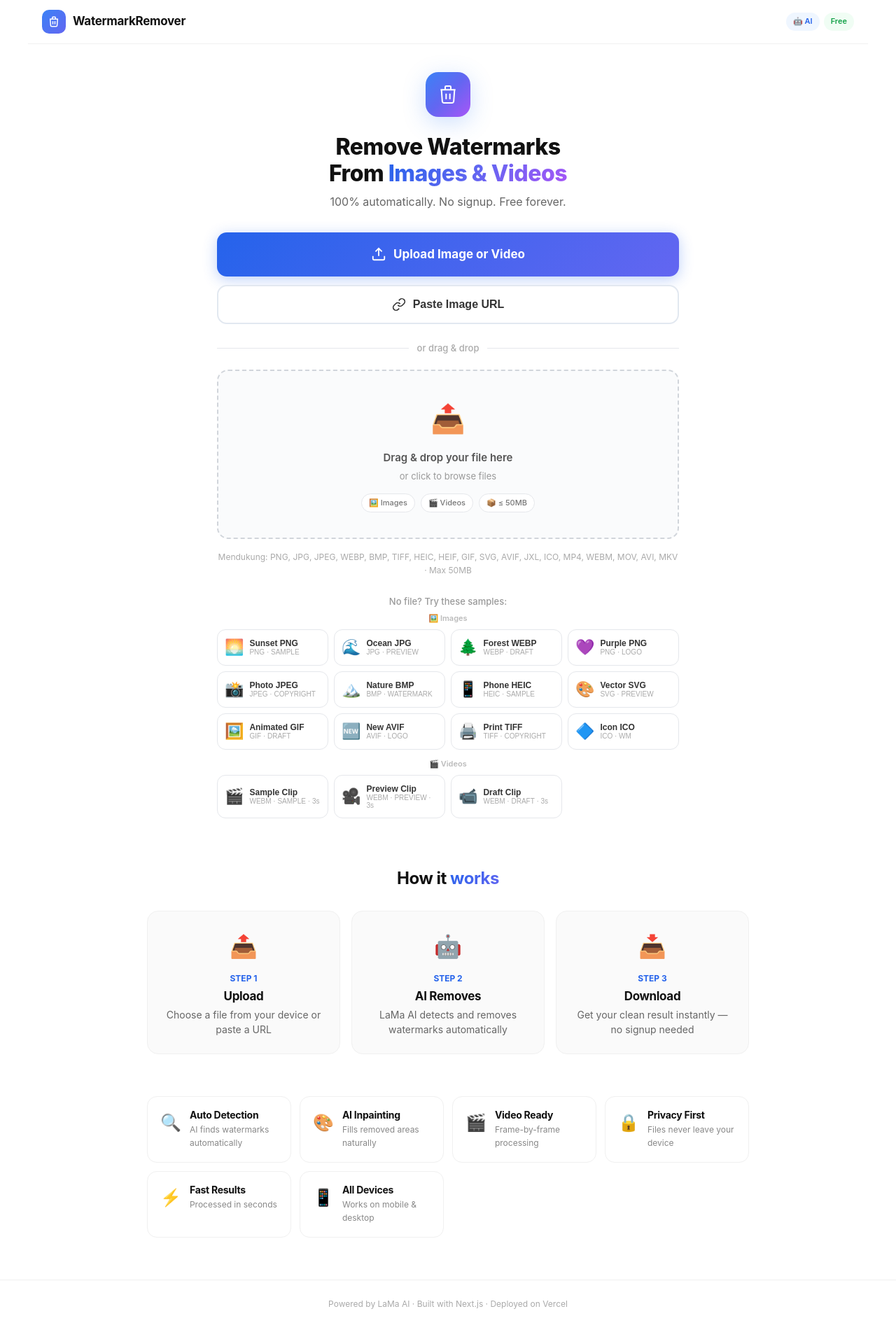
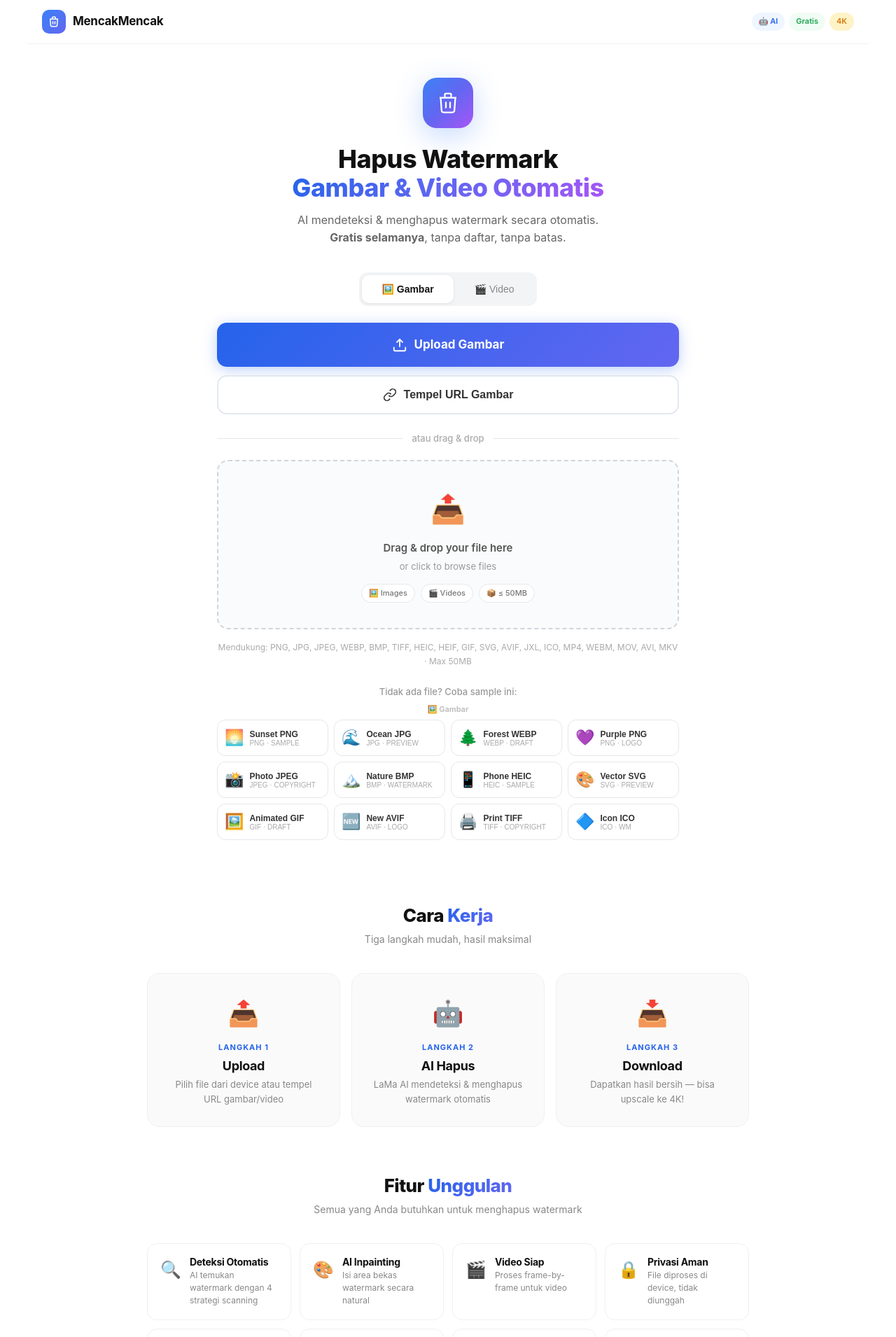
Before and after one commit to bangke1212/Mencak-Mencak, a Next.js app: page / in a window 1280 px wide. Shown: the top 1910 px of the page at 70% size. Built offline with nearby package versions, Linux system fonts and the light colour scheme.

Commit message:
refactor: public-ready homepage - mobile tabs, bahasa ID, about section, 9 features, enriched SEO & footer

```diff
--- a/src/app/layout.tsx
+++ b/src/app/layout.tsx
@@ -2,14 +2,26 @@
 import './globals.css';
 
 export const metadata: Metadata = {
-  title: 'Watermark Remover - AI-Powered Image & Video Watermark Removal',
+  title: 'Mencak-Mencak - Hapus Watermark Gambar & Video Gratis | AI Otomatis',
   description:
-    'Remove watermarks from images and videos automatically using AI. Supports all image and video formats, up to 50MB. Free, fast, and no sign-up required.',
-  keywords: 'watermark remover, remove watermark, AI inpainting, video watermark removal, image watermark remover, free watermark remover',
+    'Hapus watermark dari gambar dan video secara otomatis pakai AI. Gratis selamanya, tanpa daftar. Support PNG, JPG, WEBP, HEIC, MP4 dan 20+ format. Upscale hingga 4K.',
+  keywords: 'hapus watermark, remove watermark, AI watermark remover, hapus watermark gratis, free watermark remover, AI inpainting, upscale 4K, menghilangkan watermark',
+  metadataBase: new URL('https://mencak-mencak.vercel.app'),
   openGraph: {
-    title: 'Watermark Remover - AI-Powered Image & Video Watermark Removal',
-    description: 'Remove watermarks from images and videos automatically using AI.',
+    title: 'Mencak-Mencak - Hapus Watermark Gambar & Video Gratis',
+    description: 'Hapus watermark otomatis dengan AI. Gratis, tanpa daftar, tanpa batas.',
     type: 'website',
+    locale: 'id_ID',
+    siteName: 'Mencak-Mencak',
+  },
+  twitter: {
+    card: 'summary_large_image',
+    title: 'Mencak-Mencak - Hapus Watermark Otomatis',
+    description: 'Hapus watermark gambar & video gratis pakai AI.',
+  },
+  robots: 'index, follow',
+  alternates: {
+    canonical: 'https://mencak-mencak.vercel.app',
   },
 };
 
@@ -19,8 +31,8 @@
   children: React.ReactNode;
 }) {
   return (
-    <html lang="en">
-      <body className="min-h-screen bg-gradient-to-br from-gray-50 to-gray-100 antialiased">
+    <html lang="id">
+      <body className="min-h-screen antialiased" style={{background:'#fafbfc',fontFamily:"-apple-system,BlinkMacSystemFont,'Segoe UI',Roboto,sans-serif"}}>
         {children}
       </body>
     </html>
--- a/src/app/page.tsx
+++ b/src/app/page.tsx
@@ -16,12 +16,12 @@
   const [processedFile, setProcessedFile] = useState<ProcessedFile | null>(null);
   const [showURLImport, setShowURLImport] = useState(false);
   const [mounted, setMounted] = useState(false);
+  const [activeSampleTab, setActiveSampleTab] = useState<'images' | 'videos'>('images');
 
   useEffect(() => { setMounted(true); }, []);
 
   const handleFileSelect = useCallback((f: File, type: FileType) => {
     try {
-      // Validasi ulang
       if (!f || f.size === 0) {
         alert('File kosong atau tidak valid.');
         return;
@@ -56,10 +56,10 @@
     setProcessedFile(null);
   }, [processedFile]);
 
+  // ===== PROCESSOR VIEW =====
   if (file && fileType && processedFile) {
     return (
       <div style={{minHeight:'100vh',background:'#fafbfc'}}>
-        {/* Premium Header */}
         <header style={{
           position:'sticky',top:0,zIndex:50,
           background:'rgba(255,255,255,0.95)',backdropFilter:'blur(16px)',
@@ -72,28 +72,17 @@
             color:'#555',fontSize:14,fontWeight:600,
             border:'none',background:'#f3f4f6',
             borderRadius:10,padding:'8px 16px',cursor:'pointer',
-          }}>
-            ← Kembali
-          </button>
+          }}>← Kembali</button>
           <div style={{display:'flex',alignItems:'center',gap:10}}>
             <div style={{
               width:32,height:32,
               background:'linear-gradient(135deg,#3b82f6,#6366f1)',
-              borderRadius:10,
-              display:'flex',alignItems:'center',justifyContent:'center',
+              borderRadius:10,display:'flex',alignItems:'center',justifyContent:'center',
             }}>
               <svg width="16" height="16" viewBox="0 0 24 24" fill="none" stroke="white" strokeWidth="2"><path d="M19 7l-.867 12.142A2 2 0 0116.138 21H7.862a2 2 0 01-1.995-1.858L5 7m5 4v6m4-6v6m1-10V4a1 1 0 00-1-1h-4a1 1 0 00-1 1v3M4 7h16"/></svg>
             </div>
-            <span style={{
-              fontWeight:700,fontSize:16,color:'#111',
-              maxWidth:200,overflow:'hidden',textOverflow:'ellipsis',whiteSpace:'nowrap',
-            }}>{file.name}</span>
-            <span style={{
-              fontSize:11,fontWeight:600,
-              padding:'4px 10px',borderRadius:99,
-              background:fileType==='image'?'#eff6ff':'#fef3c7',
-              color:fileType==='image'?'#2563eb':'#d97706',
-            }}>
+            <span style={{fontWeight:700,fontSize:16,color:'#111',maxWidth:200,overflow:'hidden',textOverflow:'ellipsis',whiteSpace:'nowrap'}}>{file.name}</span>
+            <span style={{fontSize:11,fontWeight:600,padding:'4px 10px',borderRadius:99,background:fileType==='image'?'#eff6ff':'#fef3c7',color:fileType==='image'?'#2563eb':'#d97706'}}>
               {fileType==='image'?'🖼️ Gambar':'🎬 Video'}
             </span>
           </div>
@@ -107,6 +96,7 @@
     );
   }
 
+  // ===== HOME VIEW =====
   return (
     <>
     <CanvasPolyfill />
@@ -117,32 +107,55 @@
           <div style={{width:34,height:34,background:'linear-gradient(135deg,#3b82f6,#6366f1)',borderRadius:10,display:'flex',alignItems:'center',justifyContent:'center'}}>
             <svg width="18" height="18" viewBox="0 0 24 24" fill="none" stroke="white" strokeWidth="2"><path d="M19 7l-.867 12.142A2 2 0 0116.138 21H7.862a2 2 0 01-1.995-1.858L5 7m5 4v6m4-6v6m1-10V4a1 1 0 00-1-1h-4a1 1 0 00-1 1v3M4 7h16"/></svg>
           </div>
-          <span style={{fontWeight:700,fontSize:17,letterSpacing:'-0.3px'}}>WatermarkRemover</span>
+          <span style={{fontWeight:700,fontSize:17,letterSpacing:'-0.3px'}}>MencakMencak</span>
         </div>
         <div style={{display:'flex',gap:6}}>
           <span style={{fontSize:11,fontWeight:600,padding:'4px 10px',borderRadius:99,background:'#eff6ff',color:'#2563eb'}}>🤖 AI</span>
-          <span style={{fontSize:11,fontWeight:600,padding:'4px 10px',borderRadius:99,background:'#f0fdf4',color:'#16a34a'}}>Free</span>
+          <span style={{fontSize:11,fontWeight:600,padding:'4px 10px',borderRadius:99,background:'#f0fdf4',color:'#16a34a'}}>Gratis</span>
+          <span style={{fontSize:11,fontWeight:600,padding:'4px 10px',borderRadius:99,background:'#fef3c7',color:'#d97706'}}>4K</span>
         </div>
       </header>
 
       {/* ===== HERO ===== */}
-      <div style={{maxWidth:700,margin:'0 auto',padding:'40px 20px 32px',textAlign:'center'}}>
-        <div style={{width:64,height:64,margin:'0 auto 24px',background:'linear-gradient(135deg,#3b82f6,#6366f1,#a855f7)',borderRadius:18,display:'flex',alignItems:'center',justifyContent:'center',boxShadow:'0 8px 32px rgba(59,130,246,0.25)'}}>
-          <svg width="32" height="32" viewBox="0 0 24 24" fill="none" stroke="white" strokeWidth="1.5"><path d="M19 7l-.867 12.142A2 2 0 0116.138 21H7.862a2 2 0 01-1.995-1.858L5 7m5 4v6m4-6v6m1-10V4a1 1 0 00-1-1h-4a1 1 0 00-1 1v3M4 7h16"/></svg>
+      <div style={{maxWidth:700,margin:'0 auto',padding:'48px 20px 32px',textAlign:'center'}}>
+        <div style={{width:72,height:72,margin:'0 auto 24px',background:'linear-gradient(135deg,#3b82f6,#6366f1,#a855f7)',borderRadius:20,display:'flex',alignItems:'center',justifyContent:'center',boxShadow:'0 10px 40px rgba(59,130,246,0.3)'}}>
+          <svg width="36" height="36" viewBox="0 0 24 24" fill="none" stroke="white" strokeWidth="1.5"><path d="M19 7l-.867 12.142A2 2 0 0116.138 21H7.862a2 2 0 01-1.995-1.858L5 7m5 4v6m4-6v6m1-10V4a1 1 0 00-1-1h-4a1 1 0 00-1 1v3M4 7h16"/></svg>
         </div>
 
-        <h1 style={{fontSize:32,fontWeight:800,lineHeight:1.2,letterSpacing:'-0.5px',margin:'0 0 8px'}}>
-          Remove Watermarks<br/>From <span style={{background:'linear-gradient(135deg,#2563eb,#6366f1,#a855f7)',WebkitBackgroundClip:'text',WebkitTextFillColor:'transparent'}}>Images & Videos</span>
+        <h1 style={{fontSize:36,fontWeight:800,lineHeight:1.15,letterSpacing:'-0.5px',margin:'0 0 12px'}}>
+          Hapus Watermark<br/>
+          <span style={{background:'linear-gradient(135deg,#2563eb,#6366f1,#a855f7)',WebkitBackgroundClip:'text',WebkitTextFillColor:'transparent'}}>
+            Gambar & Video Otomatis
+          </span>
         </h1>
-        <p style={{fontSize:16,color:'#666',margin:'0 0 32px',lineHeight:1.5}}>
-          100% automatically. No signup. Free forever.
+        <p style={{fontSize:16,color:'#666',margin:'0 0 36px',lineHeight:1.6}}>
+          AI mendeteksi & menghapus watermark secara otomatis.<br/>
+          <strong>Gratis selamanya</strong>, tanpa daftar, tanpa batas.
         </p>
+
+        {/* ===== TABS: Gambar | Video ===== */}
+        <div style={{display:'flex',justifyContent:'center',marginBottom:24}}>
+          <div style={{display:'flex',background:'#f3f4f6',borderRadius:12,padding:4,gap:2}}>
+            {[
+              {key:'images',label:'🖼️ Gambar'},
+              {key:'videos',label:'🎬 Video'},
+            ].map(tab => (
+              <button key={tab.key} onClick={() => setActiveSampleTab(tab.key as any)} style={{
+                padding:'12px 28px',borderRadius:10,border:'none',
+                background:activeSampleTab===tab.key?'#fff':'transparent',
+                color:activeSampleTab===tab.key?'#111':'#888',
+                fontWeight:activeSampleTab===tab.key?700:500,fontSize:14,
+                cursor:'pointer',boxShadow:activeSampleTab===tab.key?'0 1px 4px rgba(0,0,0,0.08)':'none',
+                transition:'all 0.2s',
+              }}>{tab.label}</button>
+            ))}
+          </div>
+        </div>
 
         {/* ===== ACTION BUTTONS ===== */}
         <div style={{display:'flex',flexDirection:'column',gap:12,marginBottom:24}}>
-          {/* Upload Button */}
           <label style={{display:'block',cursor:'pointer'}}>
-            <input type="file" style={{display:'none'}} accept="image/*,video/*"
+            <input type="file" style={{display:'none'}} accept={activeSampleTab==='images'?'image/*':'video/*'}
               onChange={(e) => {
                 const f = e.target.files?.[0]; if (!f) return;
                 const type = f.type.startsWith('image/') ? 'image' : f.type.startsWith('video/') ? 'video' : null;
@@ -156,35 +169,31 @@
               fontSize:17,fontWeight:700,cursor:'pointer',
               display:'flex',alignItems:'center',justifyContent:'center',gap:10,
               boxShadow:'0 4px 20px rgba(37,99,235,0.3)',
-              transition:'all 0.2s',
             }}>
               <svg width="22" height="22" viewBox="0 0 24 24" fill="none" stroke="currentColor" strokeWidth="2"><path d="M21 15v4a2 2 0 01-2 2H5a2 2 0 01-2-2v-4M17 8l-5-5-5 5M12 3v12"/></svg>
-              Upload Image or Video
+              {activeSampleTab==='images'?'Upload Gambar':'Upload Video'}
             </div>
           </label>
 
-          {/* URL Button */}
           <button onClick={() => setShowURLImport(true)} style={{
             width:'100%',padding:'16px 24px',
             background:'#fff',color:'#333',
             border:'2px solid #e2e8f0',borderRadius:14,
             fontSize:16,fontWeight:600,cursor:'pointer',
             display:'flex',alignItems:'center',justifyContent:'center',gap:10,
-            transition:'all 0.2s',
           }}>
             <svg width="20" height="20" viewBox="0 0 24 24" fill="none" stroke="currentColor" strokeWidth="2"><path d="M10 13a5 5 0 007.54.54l3-3a5 5 0 00-7.07-7.07l-1.72 1.71M14 11a5 5 0 00-7.54-.54l-3 3a5 5 0 007.07 7.07l1.71-1.71"/></svg>
-            Paste Image URL
+            Tempel URL Gambar
           </button>
         </div>
 
-        {/* Divider */}
+        {/* Divider + Dropzone */}
         <div style={{display:'flex',alignItems:'center',gap:12,color:'#aaa',fontSize:13,fontWeight:500,marginBottom:20}}>
           <div style={{flex:1,height:1,background:'#e5e7eb'}} />
-          <span>or drag & drop</span>
+          <span>atau drag & drop</span>
           <div style={{flex:1,height:1,background:'#e5e7eb'}} />
         </div>
 
-        {/* Drop Zone */}
         <FileUploader onFileSelect={handleFileSelect} />
 
         {/* Format info */}
@@ -193,56 +202,91 @@
         </p>
 
         {/* Sample Files */}
-        <SampleFiles onSelect={handleFileSelect} />
+        <SampleFiles onSelect={handleFileSelect} activeTab={activeSampleTab} />
       </div>
 
-      {/* ===== 3 STEPS ===== */}
-      <div style={{maxWidth:900,margin:'0 auto',padding:'40px 20px'}}>
-        <h2 style={{textAlign:'center',fontSize:24,fontWeight:700,marginBottom:32}}>
-          How it <span style={{background:'linear-gradient(135deg,#2563eb,#6366f1)',WebkitBackgroundClip:'text',WebkitTextFillColor:'transparent'}}>works</span>
+      {/* ===== HOW IT WORKS ===== */}
+      <div style={{maxWidth:900,margin:'0 auto',padding:'48px 20px'}}>
+        <h2 style={{textAlign:'center',fontSize:26,fontWeight:800,marginBottom:8}}>
+          Cara <span style={{background:'linear-gradient(135deg,#2563eb,#6366f1)',WebkitBackgroundClip:'text',WebkitTextFillColor:'transparent'}}>Kerja</span>
         </h2>
+        <p style={{textAlign:'center',fontSize:14,color:'#888',marginBottom:36}}>Tiga langkah mudah, hasil maksimal</p>
 
         <div style={{display:'grid',gridTemplateColumns:'repeat(auto-fit,minmax(220px,1fr))',gap:16}}>
           {[
-            {num:'1',icon:'📤',title:'Upload',desc:'Choose a file from your device or paste a URL'},
-            {num:'2',icon:'🤖',title:'AI Removes',desc:'LaMa AI detects and removes watermarks automatically'},
-            {num:'3',icon:'📥',title:'Download',desc:'Get your clean result instantly — no signup needed'},
+            {num:'1',icon:'📤',title:'Upload',desc:'Pilih file dari device atau tempel URL gambar/video'},
+            {num:'2',icon:'🤖',title:'AI Hapus',desc:'LaMa AI mendeteksi & menghapus watermark otomatis'},
+            {num:'3',icon:'📥',title:'Download',desc:'Dapatkan hasil bersih — bisa upscale ke 4K!'},
           ].map((s) => (
-            <div key={s.num} style={{padding:24,borderRadius:16,border:'1px solid #f0f0f0',background:'#fafafa',textAlign:'center'}}>
-              <div style={{fontSize:32,marginBottom:10}}>{s.icon}</div>
-              <div style={{fontSize:12,fontWeight:700,color:'#2563eb',marginBottom:6}}>STEP {s.num}</div>
-              <h3 style={{fontSize:17,fontWeight:700,marginBottom:6}}>{s.title}</h3>
-              <p style={{fontSize:14,color:'#666',lineHeight:1.5}}>{s.desc}</p>
+            <div key={s.num} style={{padding:28,borderRadius:18,border:'1px solid #f0f0f0',background:'#fafafa',textAlign:'center'}}>
+              <div style={{fontSize:36,marginBottom:12}}>{s.icon}</div>
+              <div style={{fontSize:11,fontWeight:700,color:'#2563eb',marginBottom:6,textTransform:'uppercase',letterSpacing:1}}>Langkah {s.num}</div>
+              <h3 style={{fontSize:18,fontWeight:700,marginBottom:6}}>{s.title}</h3>
+              <p style={{fontSize:13,color:'#888',lineHeight:1.6}}>{s.desc}</p>
             </div>
           ))}
         </div>
       </div>
 
       {/* ===== FEATURES ===== */}
-      <div style={{maxWidth:900,margin:'0 auto',padding:'20px 20px 60px'}}>
+      <div style={{maxWidth:900,margin:'0 auto',padding:'20px 20px 40px'}}>
+        <h2 style={{textAlign:'center',fontSize:26,fontWeight:800,marginBottom:8}}>
+          Fitur <span style={{background:'linear-gradient(135deg,#2563eb,#6366f1)',WebkitBackgroundClip:'text',WebkitTextFillColor:'transparent'}}>Unggulan</span>
+        </h2>
+        <p style={{textAlign:'center',fontSize:14,color:'#888',marginBottom:36}}>Semua yang Anda butuhkan untuk menghapus watermark</p>
+
         <div style={{display:'grid',gridTemplateColumns:'repeat(auto-fit,minmax(200px,1fr))',gap:12}}>
           {[
-            {icon:'🔍',title:'Auto Detection',desc:'AI finds watermarks automatically'},
-            {icon:'🎨',title:'AI Inpainting',desc:'Fills removed areas naturally'},
-            {icon:'🎬',title:'Video Ready',desc:'Frame-by-frame processing'},
-            {icon:'🔒',title:'Privacy First',desc:'Files never leave your device'},
-            {icon:'⚡',title:'Fast Results',desc:'Processed in seconds'},
-            {icon:'📱',title:'All Devices',desc:'Works on mobile & desktop'},
+            {icon:'🔍',title:'Deteksi Otomatis',desc:'AI temukan watermark dengan 4 strategi scanning'},
+            {icon:'🎨',title:'AI Inpainting',desc:'Isi area bekas watermark secara natural'},
+            {icon:'🎬',title:'Video Siap',desc:'Proses frame-by-frame untuk video'},
+            {icon:'🔒',title:'Privasi Aman',desc:'File diproses di device, tidak diunggah'},
+            {icon:'⚡',title:'Hasil Cepat',desc:'Proses dalam hitungan detik'},
+            {icon:'📱',title:'Semua Device',desc:'Responsif di HP, tablet & desktop'},
+            {icon:'🆙',title:'Upscale 4K',desc:'Tingkatkan resolusi hingga 4×'},
+            {icon:'🔄',title:'Multi Format',desc:'20+ format gambar & video'},
+            {icon:'🎯',title:'Seleksi Manual',desc:'Pilih area watermark sendiri jika perlu'},
           ].map((f) => (
             <div key={f.title} style={{padding:18,borderRadius:14,border:'1px solid #f0f0f0',display:'flex',alignItems:'flex-start',gap:12}}>
               <div style={{fontSize:24,flexShrink:0}}>{f.icon}</div>
               <div>
                 <h4 style={{fontSize:14,fontWeight:700,margin:'0 0 2px'}}>{f.title}</h4>
-                <p style={{fontSize:12,color:'#888',margin:0}}>{f.desc}</p>
+                <p style={{fontSize:12,color:'#888',margin:0,lineHeight:1.5}}>{f.desc}</p>
               </div>
             </div>
           ))}
         </div>
       </div>
 
+      {/* ===== ABOUT ===== */}
+      <div style={{maxWidth:700,margin:'0 auto',padding:'20px 20px 50px',textAlign:'center'}}>
+        <h2 style={{fontSize:22,fontWeight:800,marginBottom:16}}>Tentang MencakMencak</h2>
+        <p style={{fontSize:14,color:'#888',lineHeight:1.8,marginBottom:24}}>
+          MencakMencak adalah alat <strong>gratis & open-source</strong> untuk menghapus watermark dari gambar dan video secara otomatis menggunakan AI.
+          Dibangun dengan teknologi <strong>LaMa Inpainting</strong>, deteksi watermark heuristik, dan upscaling Lanczos untuk hasil maksimal.
+          Tidak perlu daftar, tidak ada watermark output, tidak ada batasan — semuanya gratis.
+        </p>
+        <div style={{display:'flex',justifyContent:'center',gap:12,flexWrap:'wrap'}}>
+          {[
+            {label:'🤖 LaMa AI',color:'#eff6ff',text:'#2563eb'},
+            {label:'🆓 Open Source',color:'#f0fdf4',text:'#16a34a'},
+            {label:'🔒 Privacy First',color:'#fef3c7',text:'#d97706'},
+            {label:'⚡ Next.js',color:'#f5f3ff',text:'#7c3aed'},
+            {label:'📱 Responsive',color:'#fdf2f8',text:'#db2777'},
+          ].map(b => (
+            <span key={b.label} style={{fontSize:12,fontWeight:600,padding:'6px 14px',borderRadius:99,background:b.color,color:b.text}}>{b.label}</span>
+          ))}
+        </div>
+      </div>
+
       {/* Footer */}
-      <footer style={{borderTop:'1px solid #f0f0f0',padding:'24px 20px',textAlign:'center',fontSize:12,color:'#aaa'}}>
-        Powered by LaMa AI · Built with Next.js · Deployed on Vercel
+      <footer style={{borderTop:'1px solid #f0f0f0',padding:'28px 20px',textAlign:'center'}}>
+        <p style={{fontSize:12,color:'#aaa',margin:0}}>
+          MencakMencak · Hapus Watermark AI Gratis · Powered by LaMa · Built with Next.js · Deployed on Vercel
+        </p>
+        <p style={{fontSize:10,color:'#ccc',margin:'4px 0 0'}}>
+          © 2026 MencakMencak · Free & Open Source
+        </p>
       </footer>
 
       {showURLImport && <URLImporter onFileLoad={handleFileSelect} onClose={() => setShowURLImport(false)} />}
--- a/src/components/SampleFiles.tsx
+++ b/src/components/SampleFiles.tsx
@@ -5,6 +5,7 @@
 
 interface Props {
   onSelect: (file: File, type: FileType) => void;
+  activeTab?: 'images' | 'videos';
 }
 
 /* ============================================================
@@ -150,7 +151,7 @@
 /* ============================================================
    COMPONENT
    ============================================================ */
-export default function SampleFiles({ onSelect }: Props) {
+export default function SampleFiles({ onSelect, activeTab = 'images' }: Props) {
   const [loadingId, setLoadingId] = useState<string | null>(null);
   const [errorId, setErrorId] = useState<string | null>(null);
 
@@ -197,11 +198,13 @@
   return (
     <div style={{ marginTop: 8 }}>
       <p style={{ fontSize: 13, color: '#999', textAlign: 'center', marginBottom: 6, fontWeight: 500 }}>
-        No file? Try these samples:
+        Tidak ada file? Coba sample ini:
       </p>
 
       {/* --- IMAGE SAMPLES --- */}
-      <p style={{ fontSize: 11, color: '#bbb', marginBottom: 6, fontWeight: 600 }}>🖼️ Images</p>
+      {activeTab === 'images' && (
+      <>
+      <p style={{ fontSize: 11, color: '#bbb', marginBottom: 6, fontWeight: 600 }}>🖼️ Gambar</p>
       <div style={{
         display: 'grid',
         gridTemplateColumns: 'repeat(auto-fill, minmax(130px, 1fr))',
@@ -237,9 +240,13 @@
           );
         })}
       </div>
+      </>
+      )}
 
       {/* --- VIDEO SAMPLES --- */}
-      <p style={{ fontSize: 11, color: '#bbb', marginBottom: 6, fontWeight: 600 }}>🎬 Videos</p>
+      {activeTab === 'videos' && (
+      <>
+      <p style={{ fontSize: 11, color: '#bbb', marginBottom: 6, fontWeight: 600 }}>🎬 Video</p>
       <div style={{
         display: 'grid',
         gridTemplateColumns: 'repeat(auto-fill, minmax(130px, 1fr))',
@@ -274,6 +281,8 @@
           );
         })}
       </div>
+      </>
+      )}
     </div>
   );
 }
```
